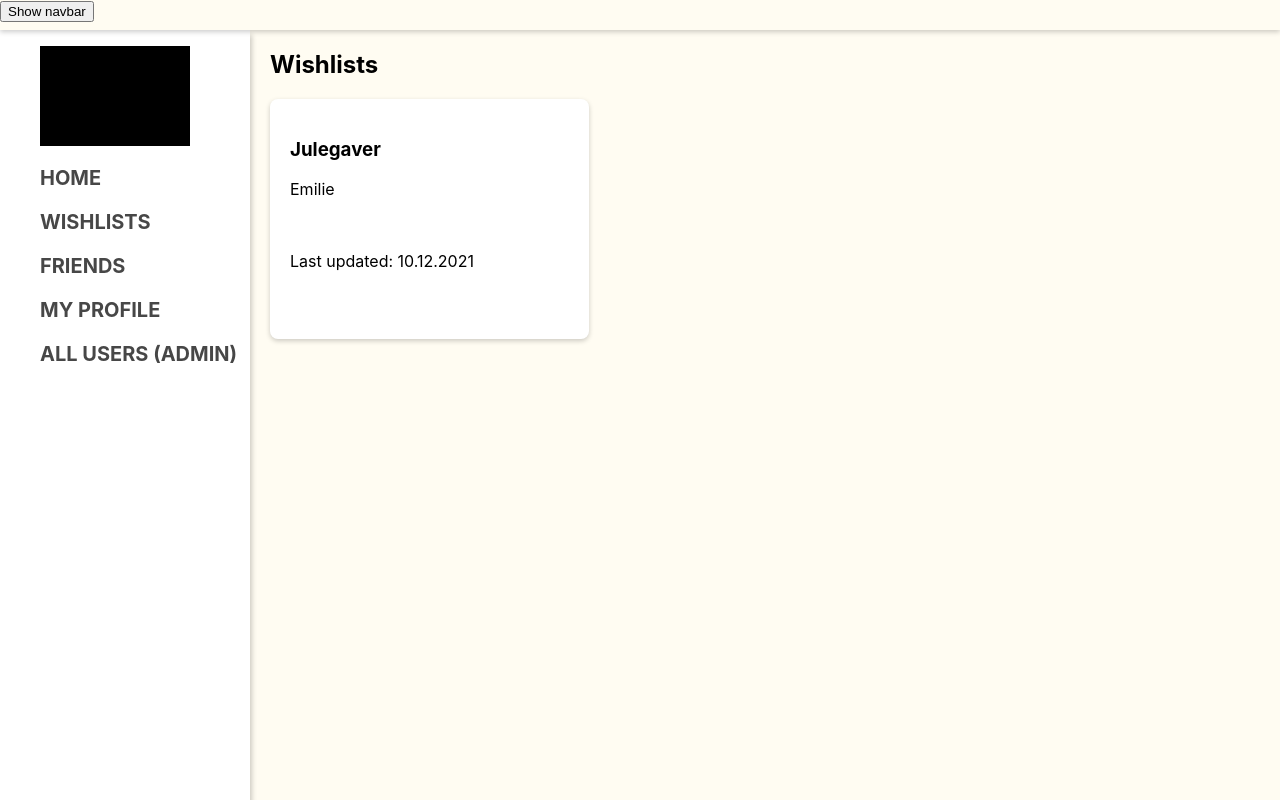
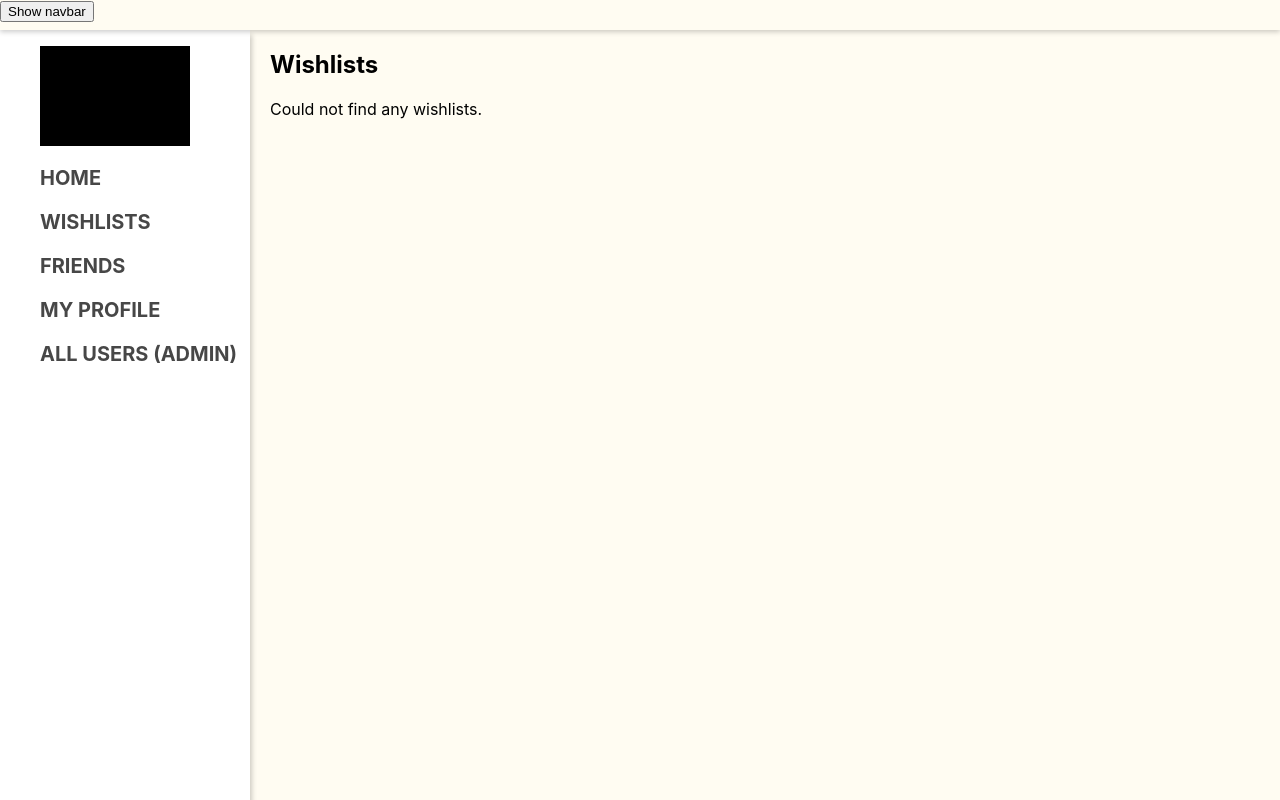
Before and after one commit to alexrajo/wishlists, a React (Create React App) app in the folder client/: page /lists in a window 1280 px wide. Built offline with nearby package versions, Linux system fonts and the light colour scheme.

Commit message:
Added support for loading wishlists made by a certain user. Also made it so those wishlists get displayed in a profile view if there exists any. Also added navlink to all names in user list for easy navigation to profiles.

```diff
--- a/client/src/App.tsx
+++ b/client/src/App.tsx
@@ -11,17 +11,17 @@ function App() {
     <Router>
       <div className="App">
         <div className="topbar"></div>
-        <Navbar/>
+        <Navbar />
         <button onClick={console.log} className="show-navbar-button">
           Show navbar
         </button>
         <main>
           <div className="content">
             <Routes>
-              <Route path="/" element={<Home/>}/>
-              <Route path="/lists" element={<WishlistsContainer/>}/>
-              <Route path="/profile/:id" element={<ProfileDisplay/>}/>
-              <Route path="/users" element={<Users/>}/>
+              <Route path="/" element={<Home />} />
+              <Route path="/lists" element={<WishlistsContainer wishlists={[]} />} />
+              <Route path="/profile/:id" element={<ProfileDisplay />} />
+              <Route path="/users" element={<Users />} />
             </Routes>
           </div>
         </main>
--- a/client/src/components/WishlistPreview.tsx
+++ b/client/src/components/WishlistPreview.tsx
@@ -1,16 +1,19 @@
 import React from "react";
 
 interface Props{
-    name: String
+    name: String,
+    title: String,
+    description: String
 }
 
 const WishlistPreview = (props: Props) => {
   return (
     <div className="wishlist-list-container">
       <div>
-        <h3>Julegaver</h3>
+        <h3>{props.title}</h3>
         <p>{props.name}</p>
         <br />
+        <p>{props.description}</p>
         <p>Last updated: 10.12.2021</p>
       </div>
     </div>
--- a/client/src/index.css
+++ b/client/src/index.css
@@ -88,6 +88,10 @@ main {
   width: 15vw;
 }
 
+.link {
+  width: fit-content;
+}
+
 @media only screen and (max-width: 1700px) {
   .wishlist-list-container {
     grid-template-columns: repeat(4, 1fr);
--- a/client/src/pages/ProfileDisplay.tsx
+++ b/client/src/pages/ProfileDisplay.tsx
@@ -3,16 +3,18 @@ import { useState, useEffect } from "react";
 import { useParams } from "react-router-dom";
 import useFetch from "../hooks/useFetch";
 import defaultProfile from "../assets/images/defaultProfile.svg";
+import WishlistsContainer from "./WishlistsContainer";
 
 const ProfileDisplay = () => {
 
     const { id } = useParams();
-    const {data: user, isPending, error} = useFetch("/profile/" + id);
+    const {data: user, isPending: profileIsPending, error: profileError} = useFetch("/profile/" + id);
+    const {data: wishlists, isPending: wishlistsPending, error: wishlistsError} = useFetch("/user_wishlists/" + id);
 
     return (
         <div className="profile-display">
-            {isPending && <p>Loading...</p>}
-            {error && <p>{error}</p>}
+            {profileIsPending && <p>Loading...</p>}
+            {profileError && <p>{profileError}</p>}
             {user &&
                 <div className="profile-content-container">
                     <img className="profile-pic" src={defaultProfile} alt="profile-pic"></img>
@@ -21,6 +23,7 @@ const ProfileDisplay = () => {
                     <p>Born {user.date_of_birth.substring(0, 10)}</p>
                 </div>
             }
+            {wishlists && <WishlistsContainer wishlists={wishlists}/>}
         </div>
     );
 }
--- a/client/src/pages/Users.tsx
+++ b/client/src/pages/Users.tsx
@@ -1,29 +1,38 @@
 import React from "react";
 import { useState, useEffect } from "react";
 import useFetch from "../hooks/useFetch";
+import { NavLink } from "react-router-dom";
 
-interface User{
-    id: number,
-    username: string,
-    password: string,
-    first_name: string,
-    last_name: string,
-    date_of_birth: string,
-    email: string
+interface User {
+  id: number;
+  username: string;
+  password: string;
+  first_name: string;
+  last_name: string;
+  date_of_birth: string;
+  email: string;
 }
 
 const Users = () => {
-
-    const {data: usersData, isPending, error} = useFetch("/users");
+  const { data: usersData, isPending, error } = useFetch("/users");
 
   return (
     <div className="users-display">
-            <h2>Users ({ usersData ? usersData.rowCount : 0 })</h2>
+      <h2>Users (limited to 50)({usersData ? usersData.rowCount : 0})</h2>
       {isPending && <p>Loading users...</p>}
       {error && error}
-            {usersData && usersData.rows.map((user: User) => <p>{user.first_name + " " + user.last_name}</p>)}
+      {usersData &&
+        usersData.rows.map((user: User) => {
+          return (
+            <p className="link" key={user.id.toString()}>
+              <NavLink to={"/profile/" + user.id.toString()}>
+                {user.first_name + " " + user.last_name}
+              </NavLink>
+            </p>
+          );
+        })}
     </div>
   );
-}
+};
 
 export default Users;
--- a/client/src/pages/WishlistsContainer.tsx
+++ b/client/src/pages/WishlistsContainer.tsx
@@ -1,12 +1,20 @@
 import React from "react";
 import WishlistPreview from "../components/WishlistPreview";
 
-const WishlistsContainer = () => {
+interface Props {
+  wishlists: Array<any>
+}
+
+const WishlistsContainer = (props: Props) => {
+
+  const wishlists = props.wishlists;
 
   return (
     <div className="wishlists-page-container">
       <h2>Wishlists</h2>
-      <WishlistPreview name="Emilie"/>
+      {wishlists.length > 0 ? wishlists.map(list => {
+        return <WishlistPreview name={list.creator_id} title={list.title} description={list.description}/>
+      }) : <p>Could not find any wishlists.</p>}
     </div>
   );
 };
```
Also changed, not shown: 2 other files (tests, documents, lock files or other folders). Lines whose indentation alone changed are shown as unchanged.
